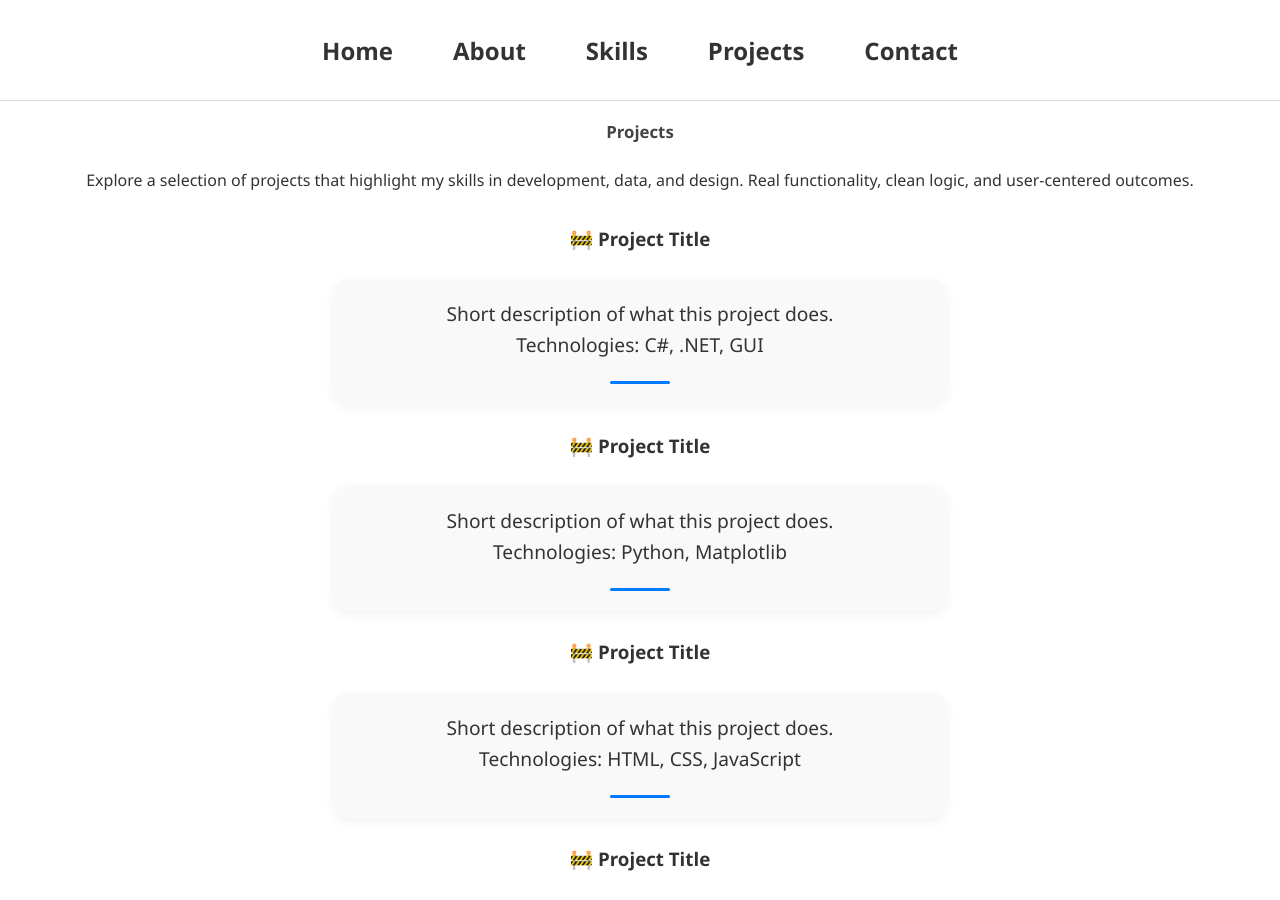
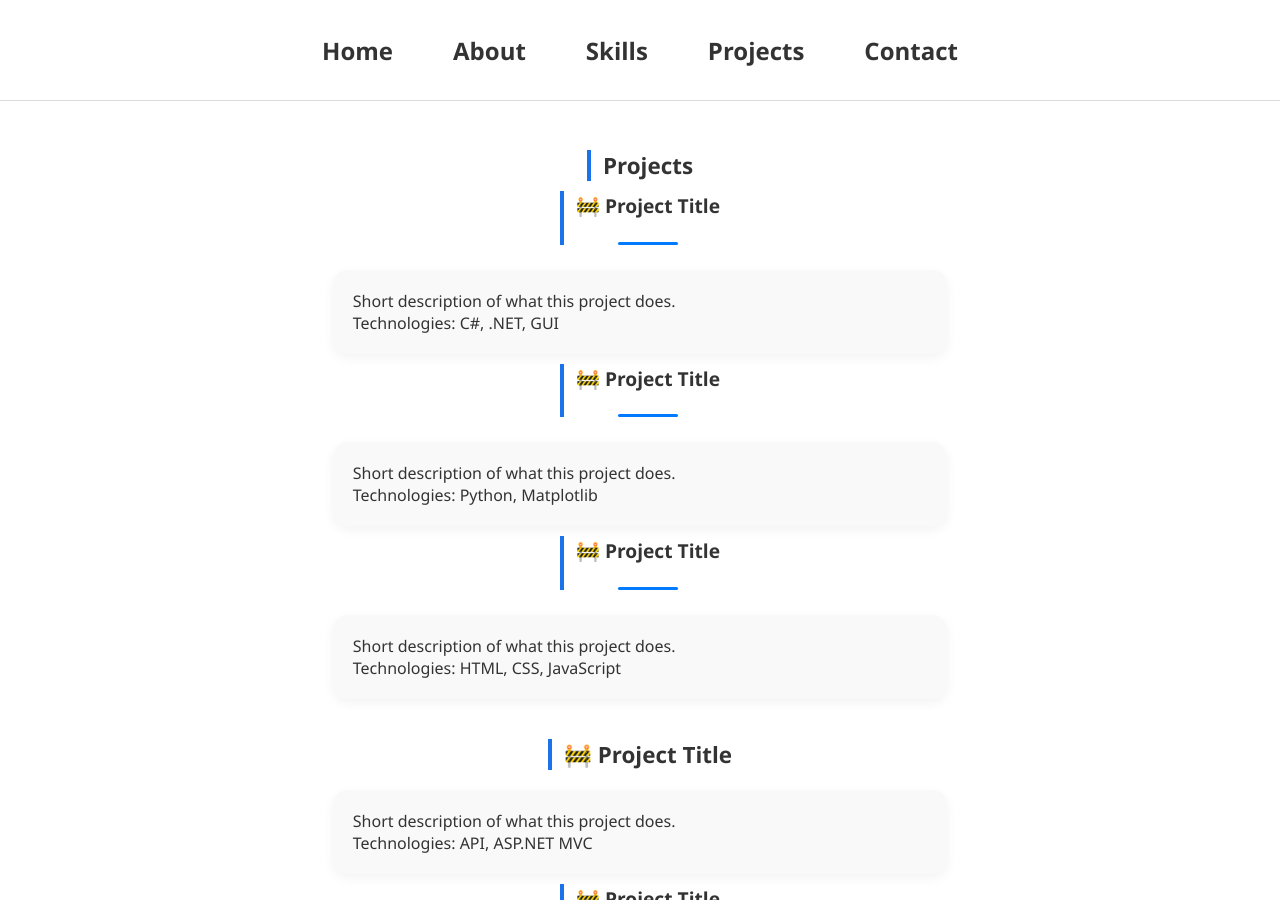
Before and after one commit to masontatafu/masontatafu.github.io, a Jekyll site: the page built from projects.md, in a window 1280 px wide and 900 px high. Built offline with Jekyll 4.4.1, drawn with Linux system fonts in a browser that asks for light colours.

Commit message:
Update projects.md

```diff
--- a/projects.md
+++ b/projects.md
@@ -3,79 +3,112 @@ title: "Projects"
 layout: default
 ---
 
-# Projects
-{:.page-title}
+## Projects
+{:.about-header}
 
-Explore a selection of projects that highlight my skills in development, data, and design. Real functionality, clean logic, and user-centered outcomes.
 
-### 🚧 Project Title
+## 🚧 Project Title
+{:.about-header}
+{:.skills-section}
+
 Short description of what this project does.
 Technologies: C#, .NET, GUI
 {:.project-card}
+
+
+## 🚧 Project Title
+{:.about-header}
 {:.skills-section}
 
-### 🚧 Project Title
 Short description of what this project does.
 Technologies: Python, Matplotlib
 {:.project-card}
+
+
+## 🚧 Project Title
+{:.about-header}
 {:.skills-section}
 
-### 🚧 Project Title
 Short description of what this project does.
 Technologies: HTML, CSS, JavaScript
 {:.project-card}
-{:.skills-section}
 
-### 🚧 Project Title
+
+## 🚧 Project Title
+{:.about-header}
+
 Short description of what this project does.
 Technologies: API, ASP.NET MVC
 {:.project-card}
+
+
+### 🚧 Project Title
+{:.about-header}
 {:.skills-section}
 
-### 🚧 Project Title
 Short description of what this project does.
 Technologies: HTML, CSS, JavaScript
 {:.project-card}
+
+
+## 🚧 Project Title
+{:.about-header}
 {:.skills-section}
 
-### 🚧 Project Title
 Short description of what this project does.
 Technologies: API, ASP.NET MVC
 {:.project-card}
+
+
+## 🚧 Project Title
+{:.about-header}
 {:.skills-section}
 
-### 🚧 Project Title
 Short description of what this project does.
 Technologies: HTML, CSS, JavaScript
 {:.project-card}
+
+
+## 🚧 Project Title
+{:.about-header}
 {:.skills-section}
 
-### 🚧 Project Title
 Short description of what this project does.
 Technologies: API, ASP.NET MVC
 {:.project-card}
+
+
+## 🚧 Project Title
+{:.about-header}
 {:.skills-section}
 
-### 🚧 Project Title
 Short description of what this project does.
 Technologies: HTML, CSS, JavaScript
 {:.project-card}
+
+
+## 🚧 Project Title
+{:.about-header}
 {:.skills-section}
 
-### 🚧 Project Title
 Short description of what this project does.
 Technologies: API, ASP.NET MVC
 {:.project-card}
+
+
+## 🚧 Project Title
+{:.about-header}
 {:.skills-section}
 
-### 🚧 Project Title
 Short description of what this project does.
 Technologies: HTML, CSS, JavaScript
 {:.project-card}
+
+
+## 🚧 Project Title
+{:.about-header}
 {:.skills-section}
 
-### 🚧 Project Title
 Short description of what this project does.
 Technologies: API, ASP.NET MVC
 {:.project-card}
-{:.skills-section}
```
